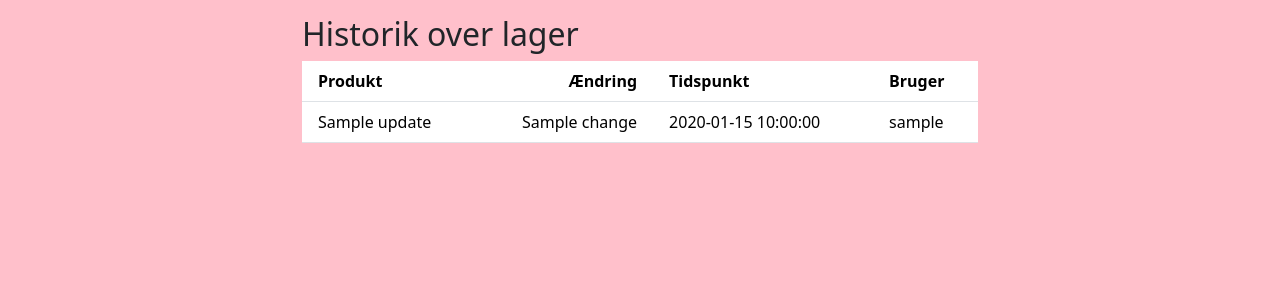
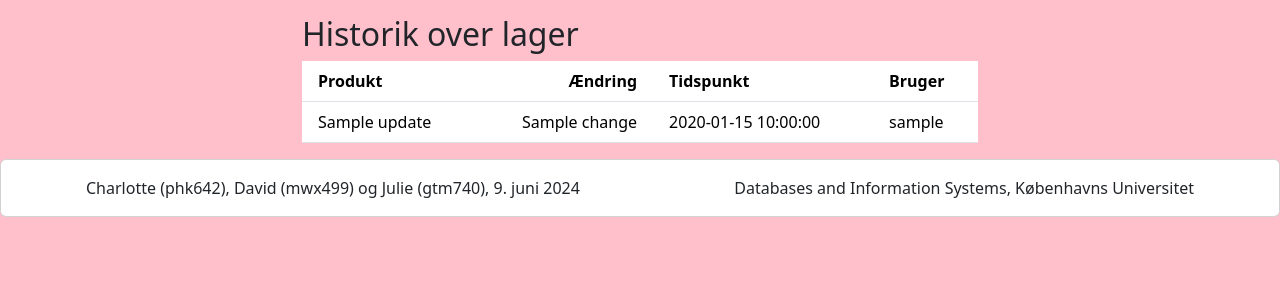
Before and after one commit to Aiirey/DIS, a Flask app: page /history in a window 1280 px wide. Shown: the part 56-356 px from the top of the page. Run offline with Flask 3, Linux system fonts and the light colour scheme; a user stored in the database is signed in; a database or web service that is not in the repository returns one stand-in record (values such as "Sample title").

Commit message:
Add footer

```diff
--- a/pob/templates/main.html
+++ b/pob/templates/main.html
@@ -56,6 +56,12 @@
     <main role="main" class="container container-xs">
         {% block content %}{% endblock %}
     </main>
+    <footer class="card">
+        <div class="container card-body">
+            Charlotte (phk642), David (mwx499) og Julie (gtm740), 9. juni 2024
+            <span class="float-end">Databases and Information Systems, Københavns Universitet</span>
+        </div>
+    </footer>
     <script src="https://cdn.jsdelivr.net/npm/bootstrap@5.3.3/dist/js/bootstrap.bundle.min.js" integrity="sha384-YvpcrYf0tY3lHB60NNkmXc5s9fDVZLESaAA55NDzOxhy9GkcIdslK1eN7N6jIeHz" crossorigin="anonymous"></script>
 </body>
 
```
